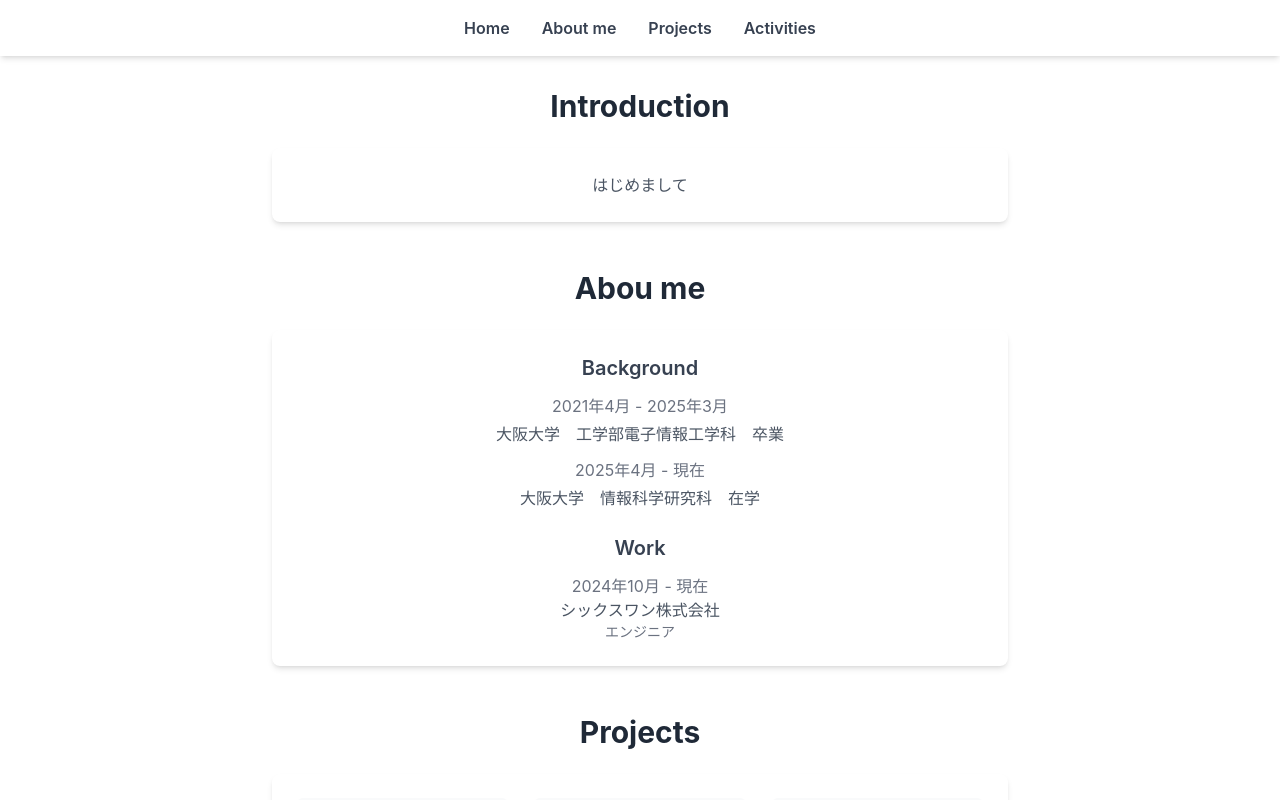
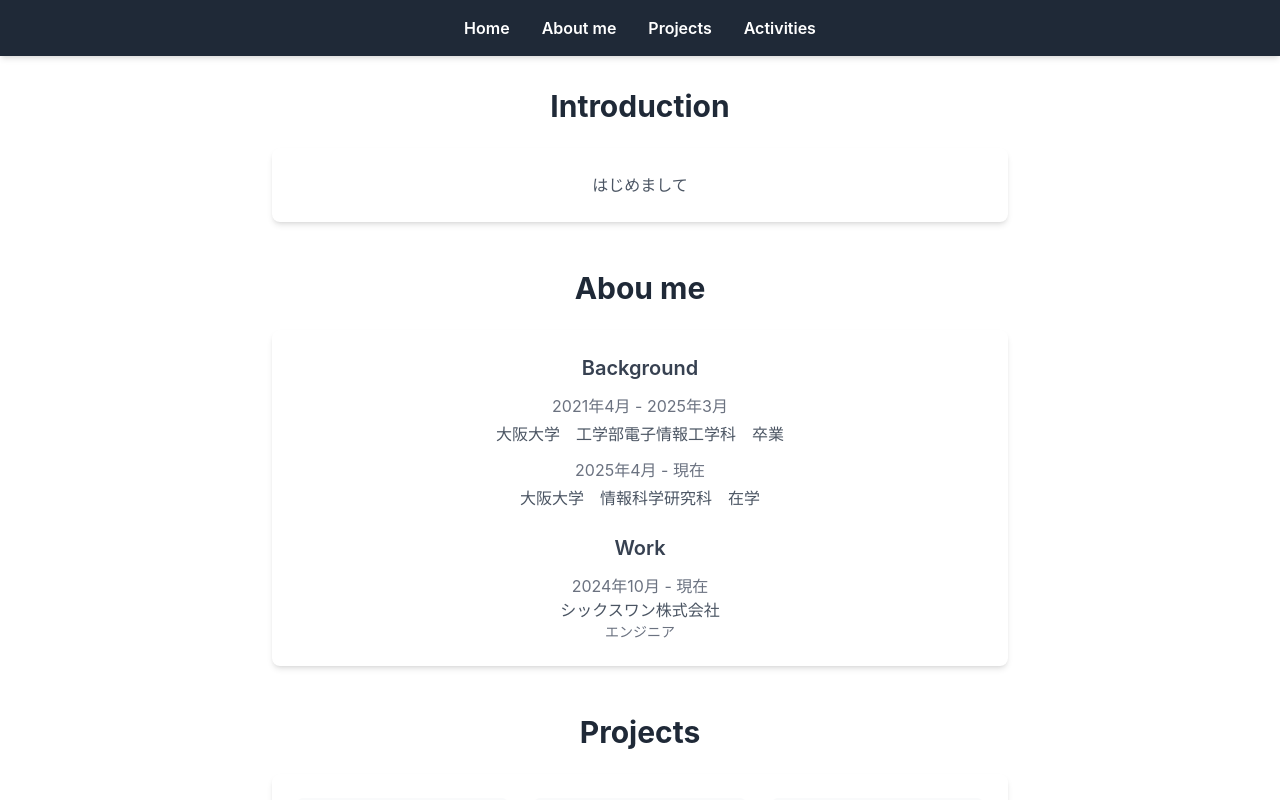
Before and after one commit to Naoto-Araki/my-homepage, a React (Create React App) app: page / in a window 1280 px wide. Shown: the top 800 px of the page. Built offline with nearby package versions, Linux system fonts and the light colour scheme.

Commit message:
fix: components

```diff
--- a/src/components/Header.js
+++ b/src/components/Header.js
@@ -19,7 +19,7 @@ const Header = () => {
   };
 
   return (
-    <header className="bg-white shadow-md py-4 px-6">
+    <header className="bg-gray-800 shadow-md py-4 px-6">
       <div className="container mx-auto">
         {/* ハンバーガーメニューボタン（モバイル用） */}
         <div className="md:hidden flex justify-start">
@@ -50,7 +50,7 @@ const Header = () => {
           <div className="flex flex-col md:flex-row justify-center items-center space-y-4 md:space-y-0 md:space-x-8">
             <Link
               to="/"
-              className="text-gray-700 font-semibold hover:text-blue-600 transition-colors duration-200"
+              className="text-white font-semibold hover:text-blue-600 transition-colors duration-200"
               onClick={() => setIsMenuOpen(false)}
             >
               Home
@@ -58,21 +58,21 @@ const Header = () => {
             <a
               href="#about"
               onClick={scrollToAbout}
-              className="text-gray-700 font-semibold hover:text-blue-600 transition-colors duration-200 cursor-pointer"
+              className="text-white font-semibold hover:text-blue-600 transition-colors duration-200 cursor-pointer"
             >
               About me
             </a>
             <a
               href="#projects"
               onClick={scrollToAbout}
-              className="text-gray-700 font-semibold hover:text-blue-600 transition-colors duration-200 cursor-pointer"
+              className="text-white font-semibold hover:text-blue-600 transition-colors duration-200 cursor-pointer"
             >
               Projects
             </a>
             <a
               href="#activities"
               onClick={scrollToAbout}
-              className="text-gray-700 font-semibold hover:text-blue-600 transition-colors duration-200 cursor-pointer"
+              className="text-white font-semibold hover:text-blue-600 transition-colors duration-200 cursor-pointer"
             >
               Activities
             </a>
--- /dev/null
+++ b/src/pages/Footer.js
@@ -0,0 +1,26 @@
+import React from 'react';
+import { FaGithub } from 'react-icons/fa';
+
+export default function Footer() {
+  return (
+    <footer className="bg-gray-800 text-gray-400 py-6">
+      <div className="container mx-auto px-4 flex flex-col md:flex-row justify-between items-center">
+        {/* コピーライト */}
+        <p className="text-sm">
+          &copy; {new Date().getFullYear()} Naoto Araki. All rights reserved.
+        </p>
+
+        {/* GitHub アイコン */}
+        <a
+          href="https://github.com/Naoto-Araki"
+          target="_blank"
+          rel="noopener noreferrer"
+          aria-label="GitHub"
+          className="mt-4 md:mt-0 text-gray-400 hover:text-white transition-colors"
+        >
+          <FaGithub size={24} />
+        </a>
+      </div>
+    </footer>
+  );
+}
```
